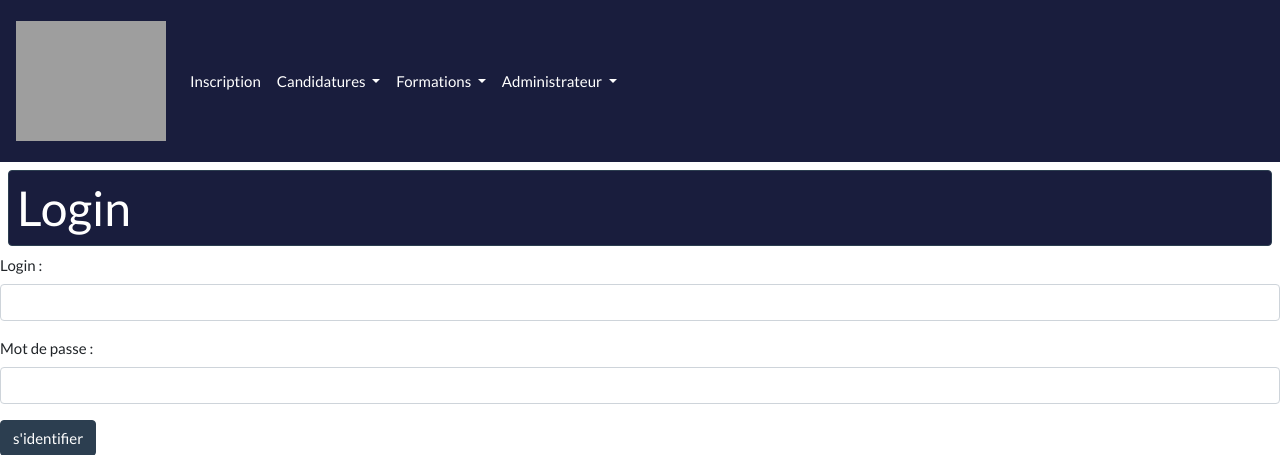
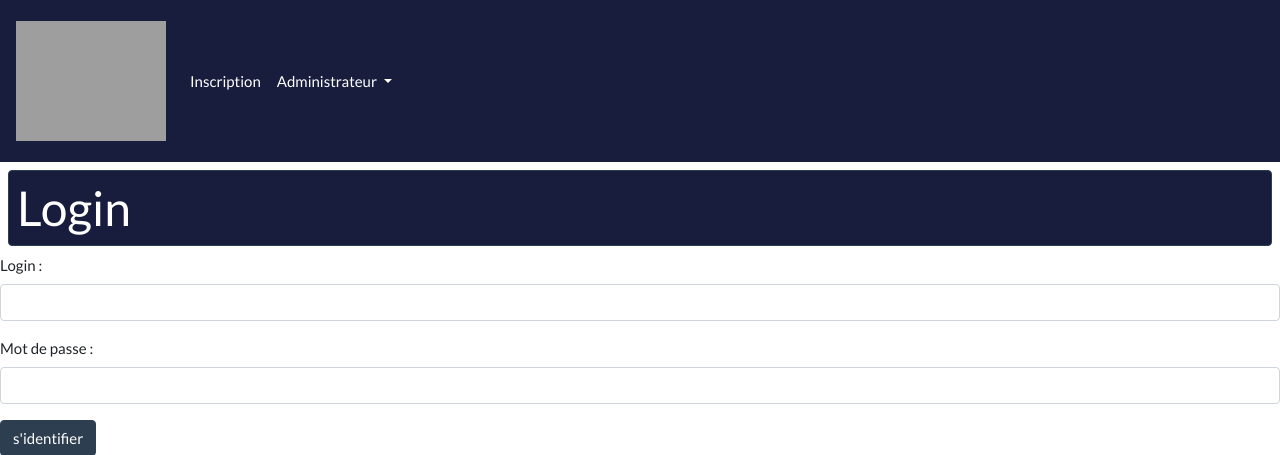
Before and after one commit to BTS-SIO-SLAM2020/PPE3, a Symfony app: template templates/administrateur/login.html.twig in a window 1280 px wide. Shown: the top 455 px of the page. Run offline with Twig, Linux system fonts and the light colour scheme; the template is opened without the code that fills it, so the values that code supplies are empty; some libraries are stand-ins or nearby versions; grey boxes are pictures that could not be loaded.

Commit message:
gestion des roles administrateur

```diff
--- a/templates/administrateur/login.html.twig
+++ b/templates/administrateur/login.html.twig
@@ -7,10 +7,15 @@
 
 {% block monTitre %}Login{% endblock %}
 {% block body %}
+{% if error %}
+<div class="alert alert-danger">
+    Le login ou le mot de passe n'est pas valide
+</div>
+{% endif %}
 <form action="{{path('login')}}" method="post">
 <div class="form-group">
     <label>Login : </label>
-    <input type="text" required name="_username" class="form-control">
+    <input type="text" required name="_username" class="form-control" value="{{lastUsername}}">
 </div>
 <div class="form-group">
     <label>Mot de passe : </label>
--- a/templates/base.html.twig
+++ b/templates/base.html.twig
@@ -22,39 +22,33 @@
                   <a class="nav-link" href="{{path('inscription')}}">Inscription</a>
                 </li>
                 <li class="nav-item dropdown">
-                  <a class="nav-link dropdown-toggle" href="#" id="navbarDropdown" role="button" data-toggle="dropdown" aria-haspopup="true" aria-expanded="false">
-                    Candidatures
-                  </a>
-                  <div class="dropdown-menu" aria-labelledby="navbarDropdown">
-                    <a class="dropdown-item" href="{{path('listeCandidatures')}}">Candidatures</a>
-                    <div class="dropdown-divider"></div>
-                    <a class="dropdown-item" href="{{path('admin')}}">Administration</a>
-                    </div>
-                </li>
-                <li class="nav-item dropdown">
-                  <a class="nav-link dropdown-toggle" href="#" id="navbarDropdown" role="button" data-toggle="dropdown" aria-haspopup="true" aria-expanded="false">
-                    Formations
-                  </a>
-                  <div class="dropdown-menu" aria-labelledby="navbarDropdown">
-                    <a class="dropdown-item" href="{{path('adminFormation')}}">Formations</a>
-                    <div class="dropdown-divider"></div>
-                    <a class="dropdown-item" href="{{path('adminFormation')}}">Administration</a>
-                    </div>
-                </li>
-                <li class="nav-item dropdown">
-                  <a class="nav-link dropdown-toggle" href="#" id="navbarDropdown" role="button" data-toggle="dropdown" aria-haspopup="true" aria-expanded="false">
+                  <a class="nav-link dropdown-toggle" href="#" id="navbarDropdown" role="button" data-toggle="dropdown"
+                    aria-haspopup="true" aria-expanded="false">
                     Administrateur
                   </a>
                   <div class="dropdown-menu" aria-labelledby="navbarDropdown">
+                    {% if not app.user %}
                     <a class="dropdown-item" href="{{path('login')}}">Login</a>
+                    {% else %}
                     <a class="dropdown-item" href="{{path('logout')}}">Déconnexion</a>
+                    {% endif %}
+                    <div class="dropdown-divider"></div>
+                    {% if is_granted('ROLE_USER') or is_granted('ROLE_ADMIN') %}
+                    <a class="dropdown-item" href="{{path('listeCandidatures')}}">Candidatures</a>
+                    {% endif %}
+                    {% if is_granted('ROLE_ADMIN') %}
+                    <a class="dropdown-item" href="{{path('admin')}}">Administration candidatures</a>
+                    <div class="dropdown-divider"></div>
+                    <a class="dropdown-item" href="{{path('adminFormation')}}">Administration formation</a>
                     <div class="dropdown-divider"></div>
                     <a class="dropdown-item" href="{{path('newAdministreur')}}">Inscription nouvel administrateur</a>
-                    </div>
+                    <div class="dropdown-divider"></div>
+                    {% endif %}
+                  </div>
+
                 </li>
 
               </ul>
-
             </div>
           </nav>
 
```
Also changed, not shown: src/Controller/SecurityController.php (+5 -3 lines), 1 other file.
